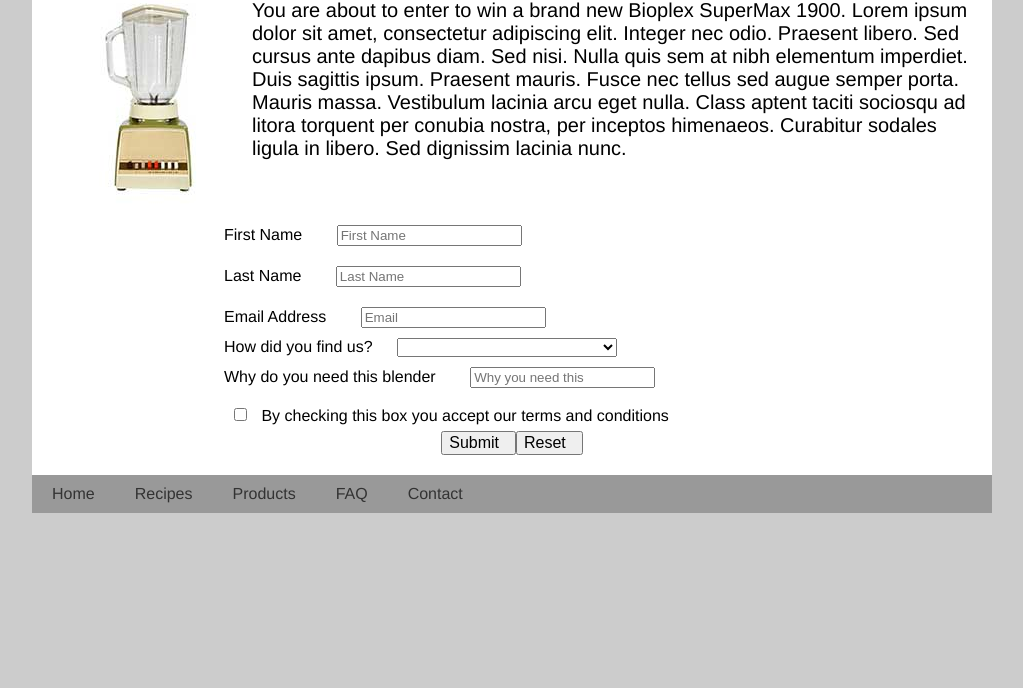
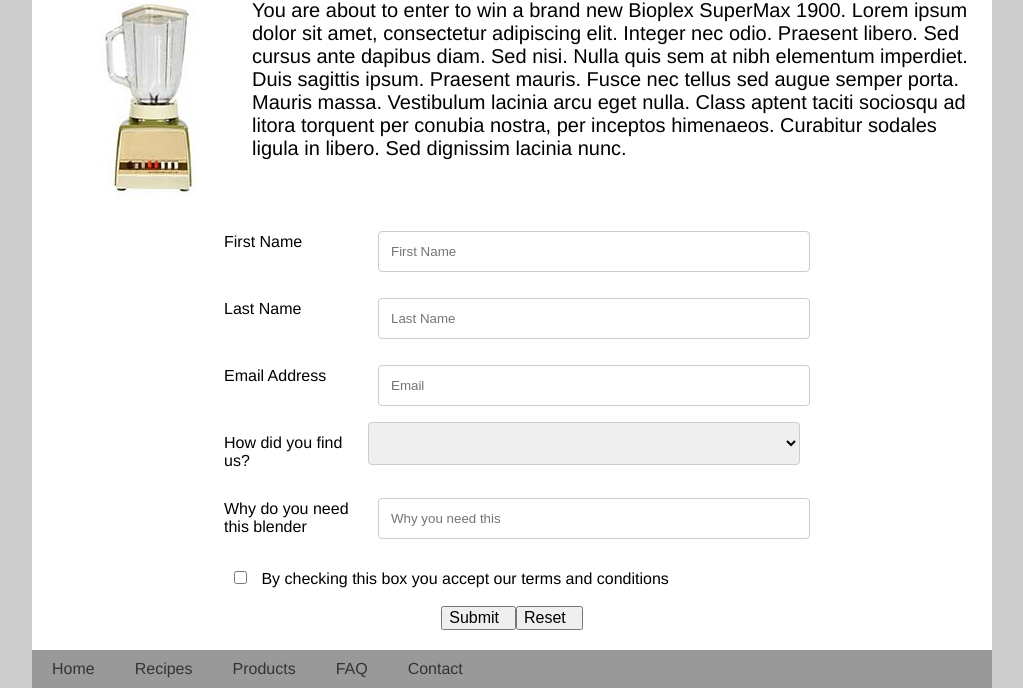
Before and after one commit to AlexanderKaaa/FrontEndDev_Alex_Assessment2, a plain HTML site: page HTMLForm/index.html in a window 1280 px wide. Shown: the part 231-919 px from the top of the page, without its empty margins (128-1151 px from the left). Before the commit the page ends 800 px from the top, so only its background shows below. Drawn offline with nearby package versions, Linux system fonts and the light colour scheme.

Commit message:
HTML and css changes to the form

```diff
--- a/HTMLForm/index.html
+++ b/HTMLForm/index.html
@@ -53,19 +53,40 @@
        <section class="inputs">
        </section>
 <form>
+ <div class="row">
+<div class="col-25">
    <label for="firstName">First Name</label>
+   </div>
+    <div class="col-75">
     <input type="text" id="firstName" name="firstName" placeholder="First Name">
-	<div></div>
+	</div>
+	</div>
+	<div class="row">
+	<div class="col-25">
+
 	<label for="lastName">Last Name</label>
+	</div>
+	<div class="col-75">
     <input type="text" id="lastName" name="lastName" placeholder="Last Name">
-<div></div>
+	</div>
+<div class="row">
+<div class="col-25">
     <label for="eMail">Email Address</label>
+	</div>
+	<div class="col-75">
     <input type="text" id="eMail" name="eMail" placeholder="Email">
-  <div></div>
+	</div>
+	</div>
+	</div>
 
-   <label for="howYouFindUS">How did you find us?</label>
+  <div class="col-25">
+   <label style="padding-right:5px;" for="howYouFindUS">How did you find us?</label>
+   </div>
+  <div class="row">
+   <div class="col-75">
   <select id="howYouFindUS">
-  <div></div>
+
+
      <option value="" selected="selected"></option>
     <option value="Eastern">From the internet</option>
     <option value="Central" >From the Advertisment</option>
@@ -77,10 +98,15 @@
 	  <option value="Pacific">From the Private Eye Investigator</option>
 	  <option value="Pacific">Other</option>
 </select>
-  <div></div>
+</div>
+</div>
+ <div class="row">
+ <div class="col-25">
   <label for="whyBlender">Why do you need this blender</label>
-    <input type="text" id="whyBlender" name="whyBlender" placeholder="Why you need this">
-<div></div>
+  </div>
+  <div class="col-75">
+    <input type="text" id="whyBlender" name="whyBlender" placeholder="Why you need this" >
+	</div>
 
  <div id="spacer"></div>
    <label for="termsAndConditions">
--- a/HTMLForm/styles/main.css
+++ b/HTMLForm/styles/main.css
@@ -188,3 +188,36 @@
 
 	font-size: 16px;
 }
+
+/**/
+input[type=text], select, textarea {
+    width: 100%;
+    padding: 12px;
+    border: 1px solid #ccc;
+    border-radius: 4px;
+    resize: vertical;
+}
+
+label {
+    padding: 12px 12px 12px 0;
+    display: inline-block;
+}
+
+.col-25 {
+    float: left;
+    width: 25%;
+    margin-top: 6px;
+}
+
+.col-75 {
+    float: left;
+    width: 75%;
+    margin-top: 6px;
+}
+
+/* Clear floats after the columns */
+.row:after {
+    content: "";
+    display: table;
+    clear: both;
+}
```
